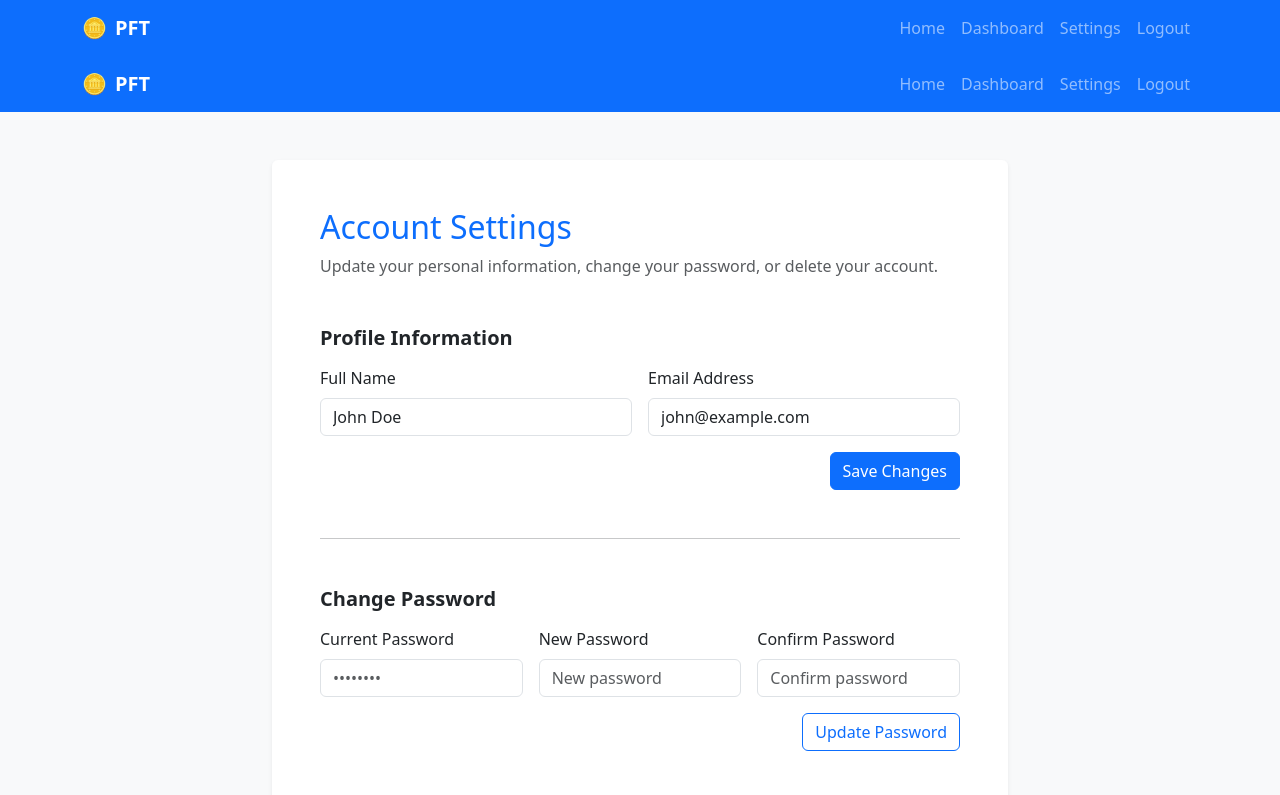
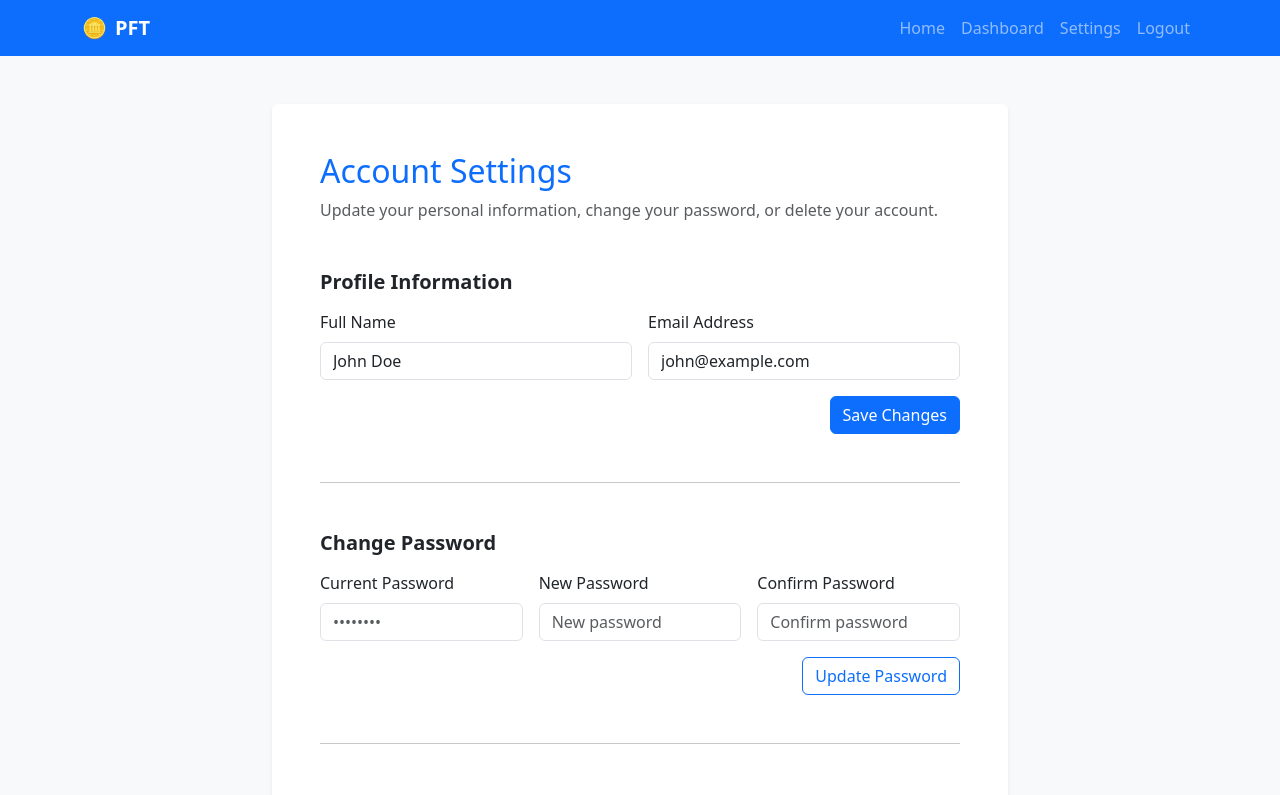
Before and after one commit to TomH35/personal-finance-tracker, a Vue app in the folder frontend/: page /account-settings in a window 1280 px wide. Shown: the top 795 px of the page. Built offline with nearby package versions, Linux system fonts and the light colour scheme; sample sign-in values are in the browser's storage.

Commit message:
Fixed navbar

```diff
--- a/frontend/src/views/AccountSettingsView.vue
+++ b/frontend/src/views/AccountSettingsView.vue
@@ -1,8 +1,5 @@
 <template>
   <div class="bg-light min-vh-100">
-    <!-- Header -->
-    <Navigation />
-
     <!-- Main Content -->
     <div class="container py-5">
       <div class="row justify-content-center">
@@ -173,7 +170,6 @@
 </template>
 
 <script>
-import Navigation from '@/components/Navigation.vue'
 import { ref, onMounted } from 'vue'
 import { useLoginStore } from '@/stores/loginStore'
 import { useRouter } from 'vue-router'
@@ -182,9 +178,6 @@ const API_BASE_URL = 'http://localhost/personal-finance-tracker/backend/api'
 
 export default {
   name: 'AccountSettingsView',
-  components: {
-    Navigation
-  },
   setup() {
     const loginStore = useLoginStore()
     const router = useRouter()
```
